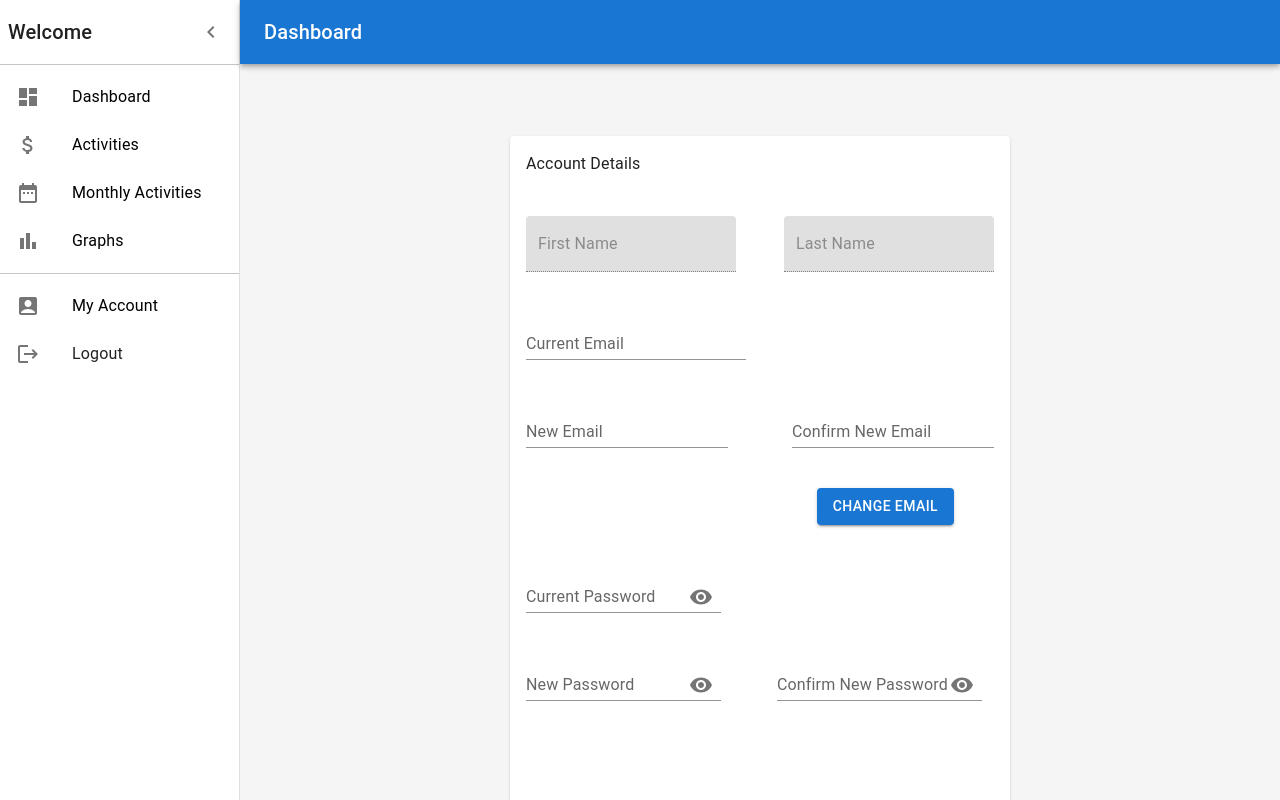
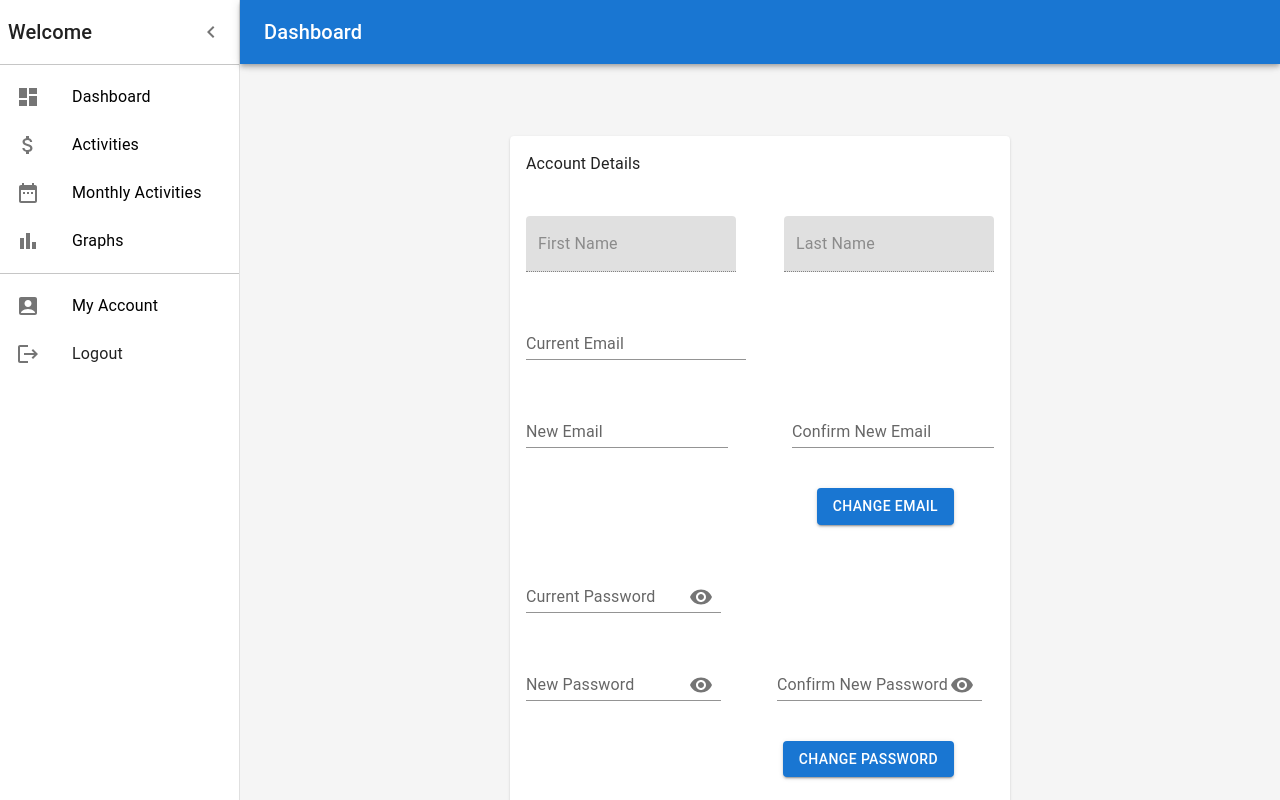
Before and after one commit to kfurtun/budget-planner, a React (Create React App) app in the folder packages/client/: page /myAccount in a window 1280 px wide. Built offline with nearby package versions, Linux system fonts and the light colour scheme.

Commit message:
Change password section added

```diff
--- a/packages/client/src/Components/MyAccount/MyAccountContent.js
+++ b/packages/client/src/Components/MyAccount/MyAccountContent.js
@@ -52,9 +52,53 @@ export const MyAccountContent = () => {
     }
   };
 
-  //   const changePasswordClicked=()=>{
-
-  //   }
+  const changePasswordClicked = (event) => {
+    event.preventDefault();
+    fetch(
+      "http://127.0.0.1:5000/verifyUser?id=" +
+        user.id +
+        "&password=" +
+        input.password
+    )
+      .then((response) => {
+        if (response.ok) {
+          return response.json();
+        }
+        console.log("yanlis username password");
+        return undefined;
+      })
+      .then((data) => {
+        if (!data) {
+          setInput({
+            ...input,
+            showErrorText: true,
+            errorText: "The password is not correct!",
+          });
+          return;
+        }
+        if (input.newPassword === input.confirmNewPassword) {
+          const itemsToBeSent = { password: input.newPassword, id: user.id };
+          fetch("http://localhost:5000/changeUserPassword", {
+            method: "POST",
+            headers: {
+              "Content-Type": "application/json",
+            },
+            body: JSON.stringify(itemsToBeSent),
+          }).then((response) => {
+            if (response.ok) {
+              setInput({ ...input, showErrorText: false });
+              navigate("/");
+            }
+          });
+        } else {
+          setInput({
+            ...input,
+            showErrorText: true,
+            errorText: "This password does not match!",
+          });
+        }
+      });
+  };
 
   return (
     <Grid
@@ -183,9 +227,9 @@ export const MyAccountContent = () => {
             <Box sx={{ marginRight: 3 }}>
               {input.showErrorText && input.errorText}
             </Box>
-            {/* <Button variant="contained" onClick={changePasswordClicked}>
+            <Button variant="contained" onClick={changePasswordClicked}>
               Change Password
-            </Button> */}
+            </Button>
           </Grid>
         </Paper>
       </Grid>
```
Also changed, not shown: 2 other files (tests, documents, lock files or other folders).
